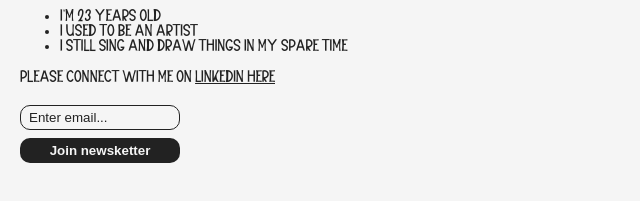
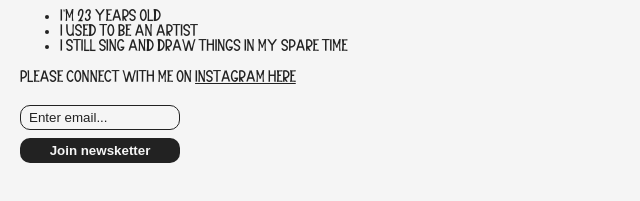
Before and after one commit to scyl1024/personalwebsite-firsttime, a website built with Vite: page index.html in a window 1280 px wide. Shown: the part 509-710 px from the top of the page, 0-640 px from the left. Built offline with nearby package versions, Linux system fonts and the light colour scheme; a web font is replaced by a local one.

Commit message:
Update index.html

```diff
--- a/index.html
+++ b/index.html
@@ -18,7 +18,7 @@
             <li>I used to be an artist</li>
             <li> I still sing and draw things in my spare time</li>
         </ul>
-        <p>Please connect with me on <a href="https://www.linkedin.com/in/mayantha-mawaththekanda/" target="_blank">Linkedin here</a></p>
+        <p>Please connect with me on <a href="https://www.instagram.com/scyl1006/" target="_blank">Instagram here</a></p>
         <input type="text" placeholder="Enter email...">
         <button>Join newsketter</button>
 
```
